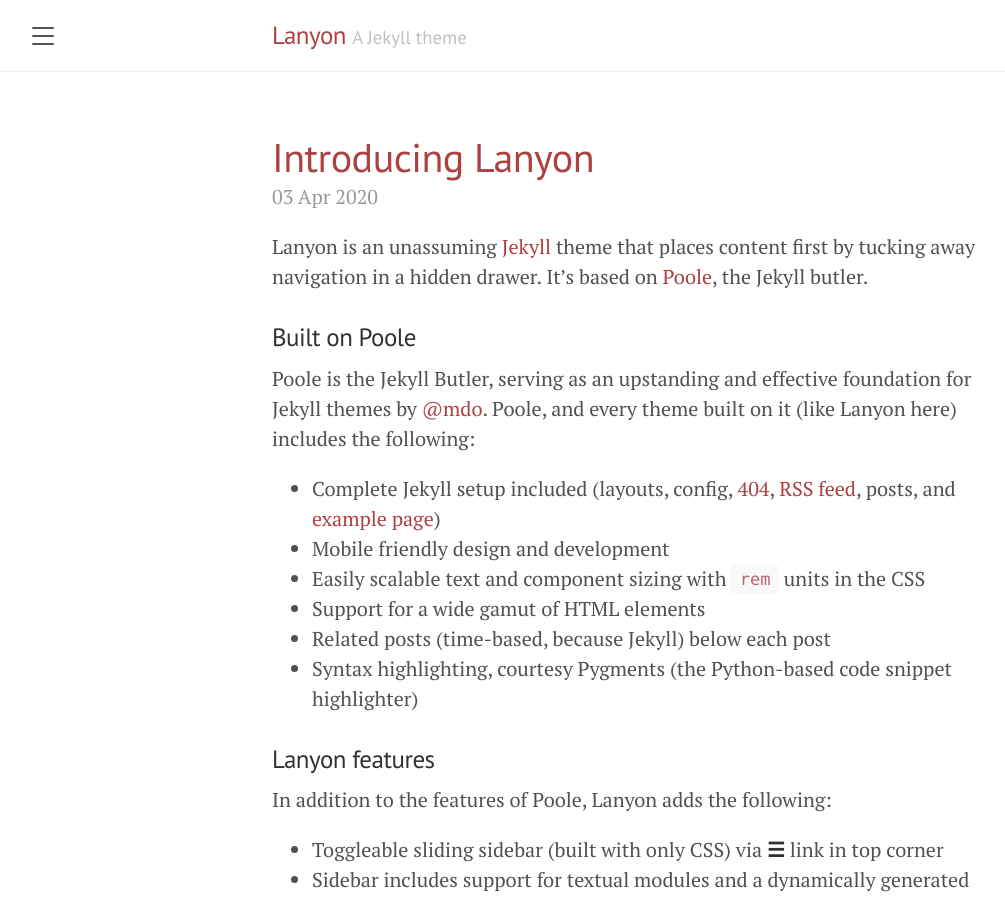
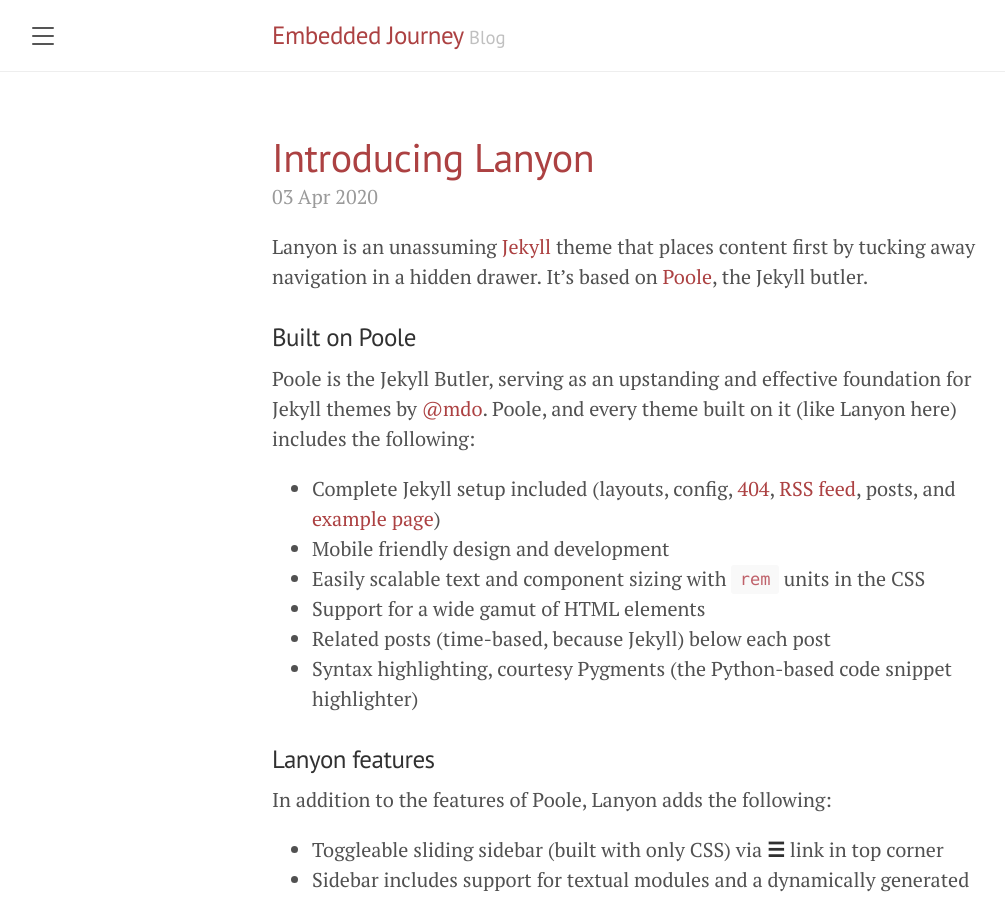
Before and after one commit to straxy/straxy.github.io, a Jekyll site: the page built from index.html, in a window 1280 px wide and 900 px high. Shown: the whole window, without its empty margins (8-1013 px from the left). Built offline with Jekyll 4.4.1, drawn with Linux system fonts in a browser that asks for light colours; the list of posts is cut into pages by our own code.

Commit message:
Update title
Signed-off-by: Strahinja Jankovic <strahinja.p.jankovic@gmail.com>

```diff
--- a/_config.yml
+++ b/_config.yml
@@ -1,7 +1,7 @@
 # Setup
-title:               Lanyon
-tagline:             'A Jekyll theme'
-description:         'Embedded Journey blog.'
+title:               Embedded Journey
+tagline:             'Blog'
+description:         'Blog about embedded software development, embedded Linux, QEMU, Qt and other stuff.'
 url:                 https://straxy.github.io
 baseurl:             ''
 paginate:            5
```
